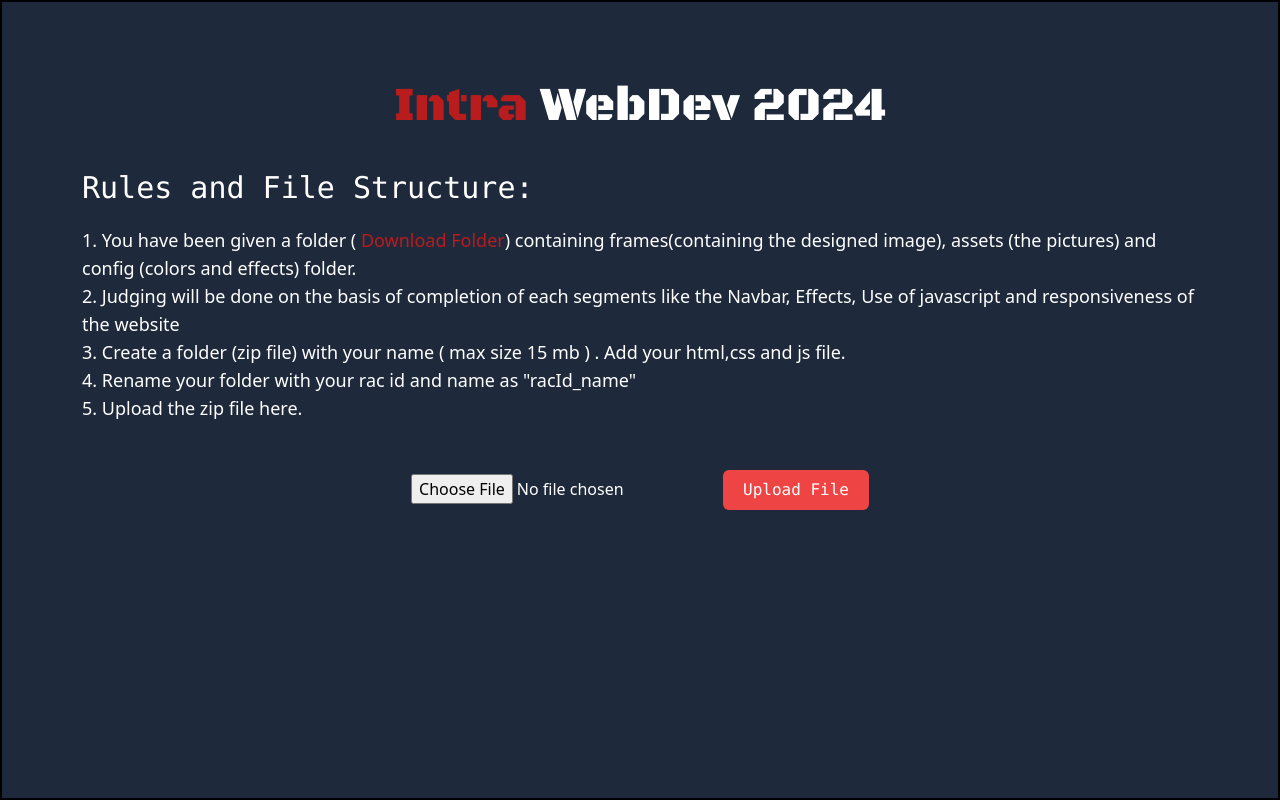
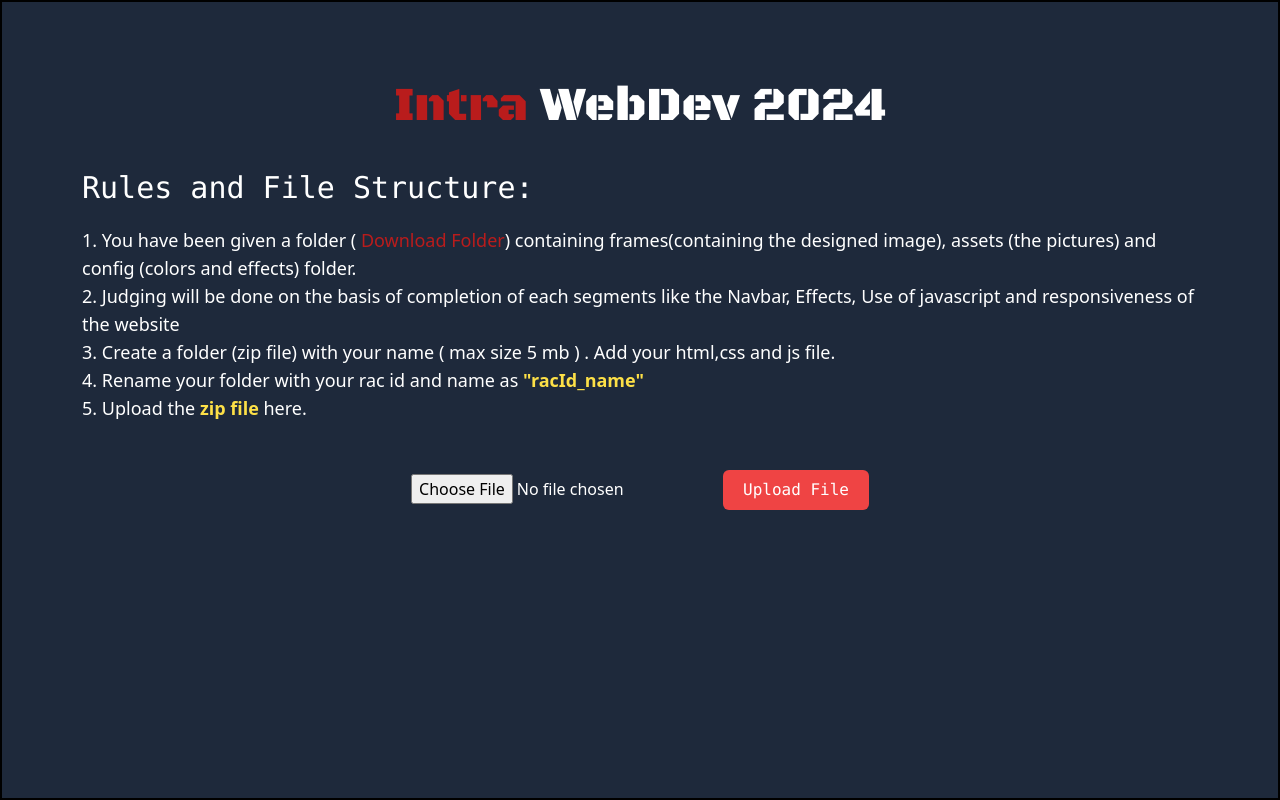
Before and after one commit to Kaushan-Dutta/Intra-Web, a React (Vite) app: page / in a window 1280 px wide. Built offline with nearby package versions, Linux system fonts and the light colour scheme; no server answers.

Commit message:
adding rules

```diff
--- a/src/App.jsx
+++ b/src/App.jsx
@@ -83,9 +83,9 @@ const App = () => {
                   <li>1. You have been given a folder ( <button onClick={downloadZip} className='text-red-700'>Download Folder</button>)
  containing frames<span>(containing the designed image)</span>, assets <span>(the pictures) </span>and config <span>(colors and effects)</span> folder.</li>
                   <li>2. Judging will be done on the basis of completion of each segments like the Navbar, Effects, Use of javascript and responsiveness of the website</li>
-                  <li>3. Create a folder (zip file) with your name ( max size 15 mb ) . Add your html,css and js file. </li>
-                  <li>4. Rename your folder with your rac id and name as "racId_name"</li>
-                  <li>5. Upload the zip file here.</li>
+                  <li>3. Create a folder (zip file) with your name ( max size 5 mb ) . Add your html,css and js file. </li>
+                  <li>4. Rename your folder with your rac id and name as <b className='text-yellow-300'>"racId_name"</b></li>
+                  <li>5. Upload the <b className='text-yellow-300'>zip file</b> here.</li>
                 </ul>
             </div>
             <div className='text-center'>
```
